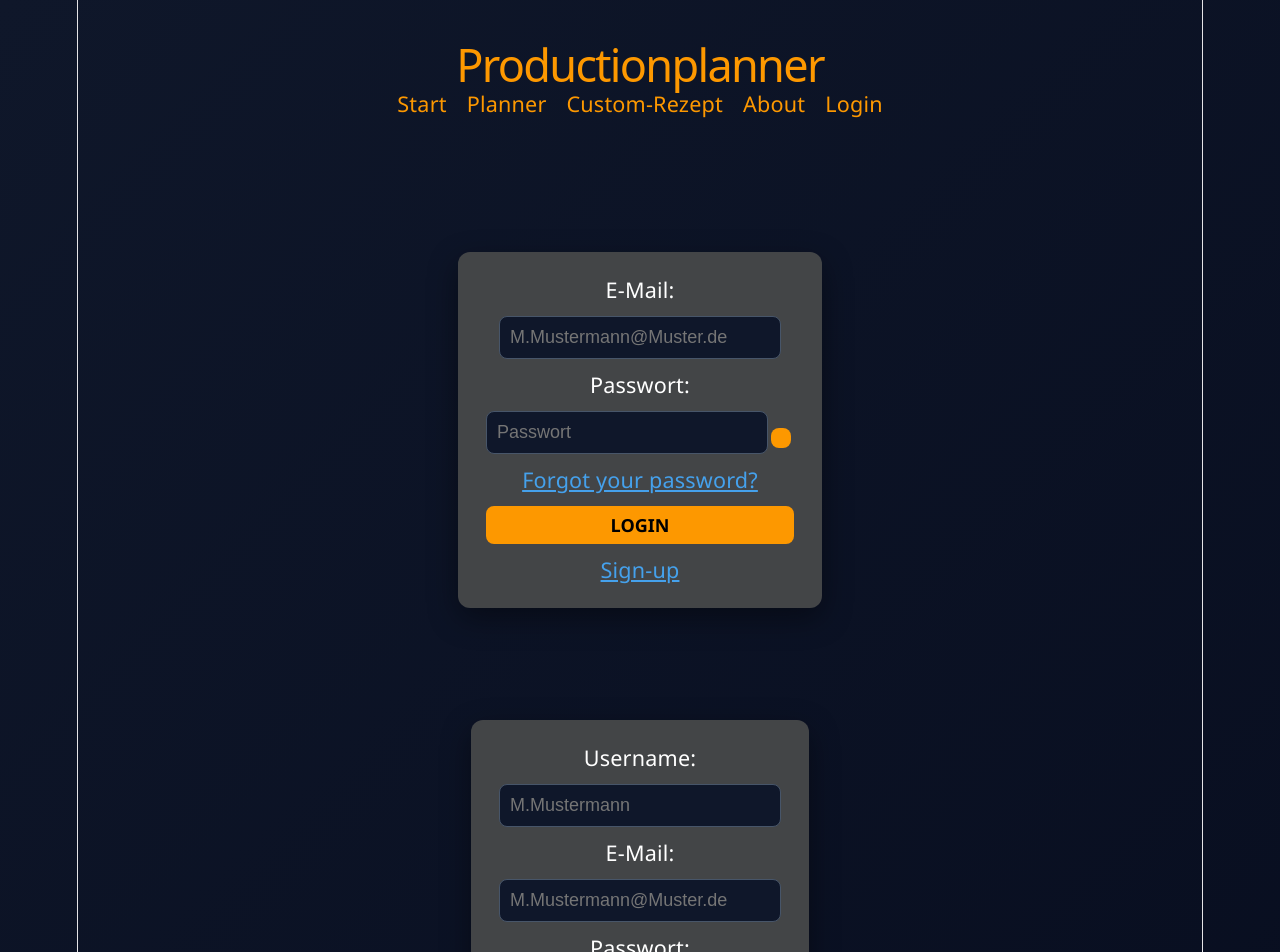
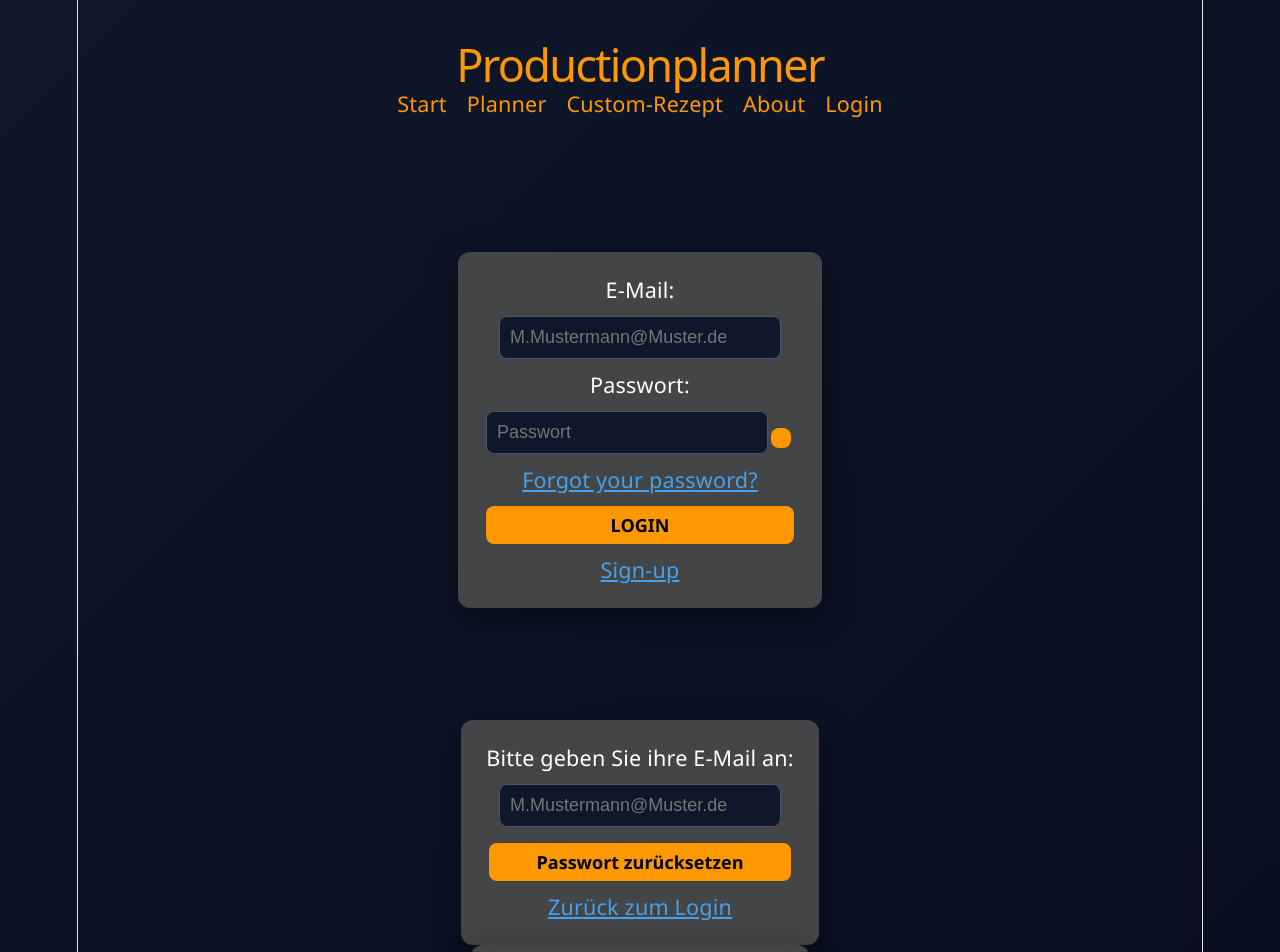
Before and after one commit to LeReyam/Satiscalc, a React (Vite) app: page / in a window 1280 px wide. Shown: the top 952 px of the page. Built offline with nearby package versions, Linux system fonts and the light colour scheme.

Commit message:
add Reset_passwort component for password reset functionality

```diff
--- a/src/App.tsx
+++ b/src/App.tsx
@@ -8,6 +8,7 @@ import "./App.css";
 import { Header } from "./components/header"
 import { Register } from "./components/register"
 import {Login } from "./components/login"
+import { Reset_passwort } from "./components/password-reset.tsx";
 
 function App() {
 
@@ -15,13 +16,14 @@ function App() {
     <>
 		<Header/>
 		<Login/>
+		<Reset_passwort/>
 		<Register/>
 		<About/>
 		<Costum_recipe_editor/>
 		<Costum_recipetable/>
     	<Productionplanner_output/>
 		<Recipe_selector/>
-		<Footer />
+		<Footer/>
     </>
   );
 }
--- a/src/components/password-reset.tsx
+++ b/src/components/password-reset.tsx
@@ -0,0 +1,12 @@
+export function Reset_passwort(){
+	return (
+		<section>
+			<form id="selection">
+				<label title="mail">Bitte geben Sie ihre E-Mail an:</label>
+				<p><input type="text" placeholder="M.Mustermann@Muster.de"/></p>
+				<button>Passwort zurücksetzen</button>
+                <a href="login.html">Zurück zum Login</a>
+			</form>
+		</section>
+	)
+}
```
